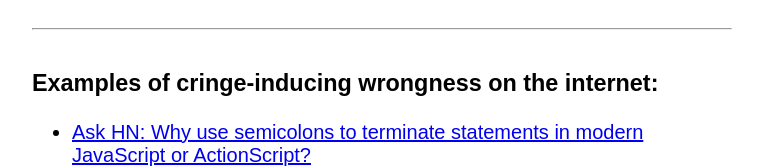
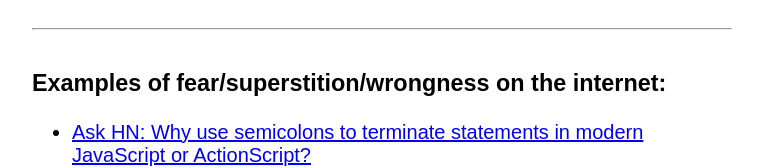
Before and after one commit to aresemicolonsnecessaryinjavascript/aresemicolonsnecessaryinjavascript.github.com, a plain HTML site: page index.html in a window 1280 px wide. Shown: the part 2474-2642 px from the top of the page, without its empty margins (258-1021 px from the left). Drawn offline with Linux system fonts and the light colour scheme.

Commit message:
minor edit

```diff
--- a/index.html
+++ b/index.html
@@ -62,7 +62,7 @@
 
 <hr/>
 
-<h3>Examples of cringe-inducing wrongness on the internet:</h3>
+<h3>Examples of fear/superstition/wrongness on the internet:</h3>
 
 <ul>
 <li><a href="http://news.ycombinator.com/item?id=374529">Ask HN: Why use semicolons to terminate statements in modern JavaScript or ActionScript?</a>
```
